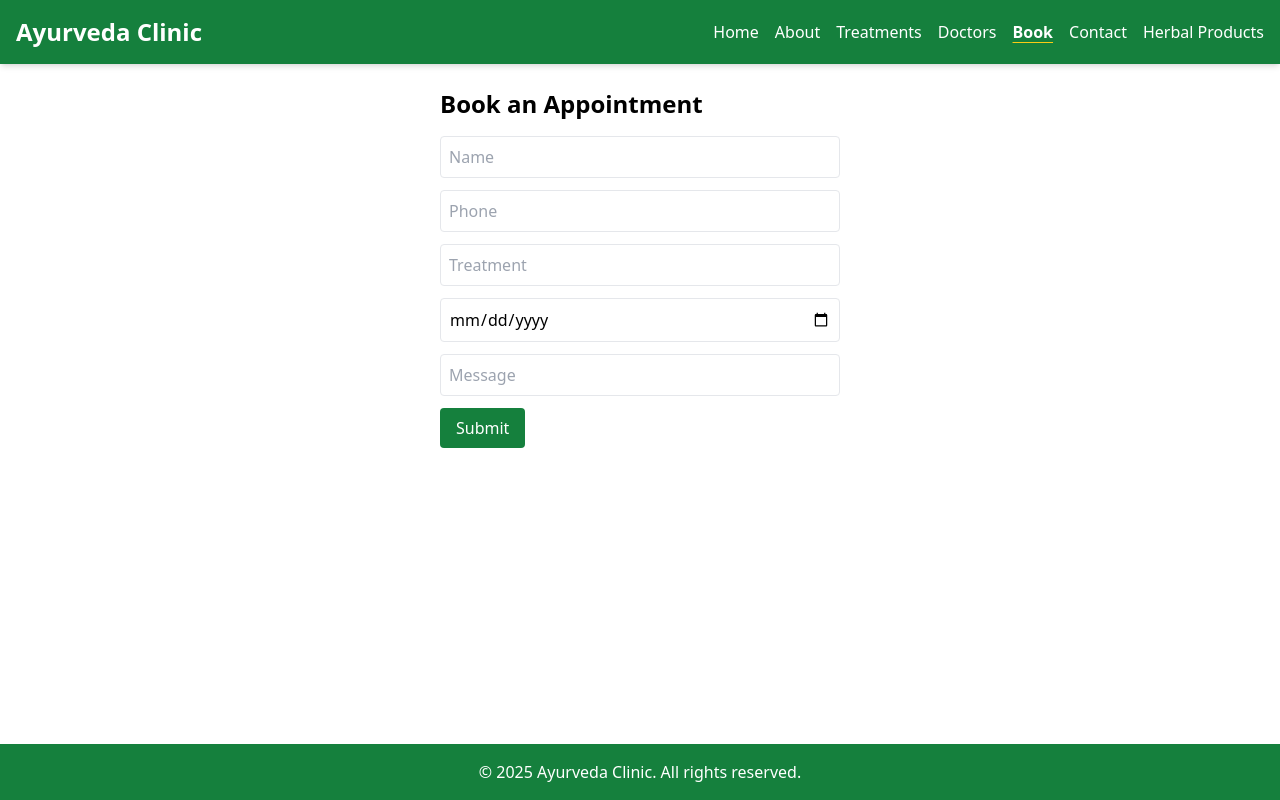
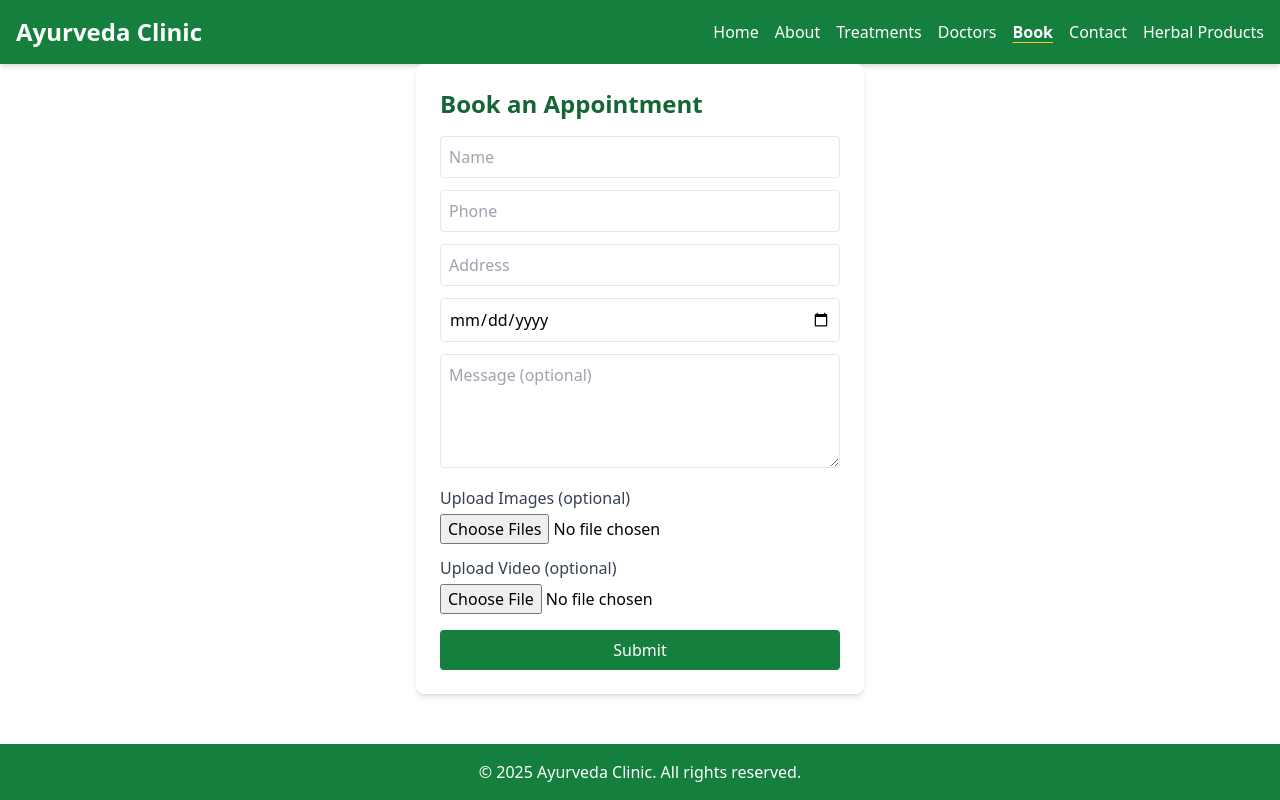
Before and after one commit to Tushar-1745/ayurveda-clinic, a React (Create React App) app: page /book in a window 1280 px wide. Built offline with nearby package versions, Linux system fonts and the light colour scheme.

Commit message:
updated book appointment page

```diff
--- a/src/pages/BookAppointment.js
+++ b/src/pages/BookAppointment.js
@@ -1,27 +1,110 @@
 import React, { useState } from 'react';
 
 export default function BookAppointment() {
-  const [formData, setFormData] = useState({ name: '', phone: '', treatment: '', date: '', message: '' });
-  const handleChange = e => setFormData({ ...formData, [e.target.name]: e.target.value });
+  const [formData, setFormData] = useState({
+    name: '',
+    phone: '',
+    date: '',
+    address: '',
+    message: '',
+    images: [],
+    video: null
+  });
+
+  const handleChange = e => {
+    const { name, value } = e.target;
+    setFormData(prev => ({ ...prev, [name]: value }));
+  };
+
+  const handleImageChange = e => {
+    setFormData(prev => ({ ...prev, images: Array.from(e.target.files) }));
+  };
+
+  const handleVideoChange = e => {
+    setFormData(prev => ({ ...prev, video: e.target.files[0] }));
+  };
+
   const handleSubmit = e => {
     e.preventDefault();
+    console.log('Form Data:', formData);
     alert("Appointment request submitted!");
+    // You may add logic to send formData to a server using FormData API
   };
+
   return (
-    <form onSubmit={handleSubmit} className="p-6 max-w-md mx-auto">
-      <h2 className="text-2xl font-bold mb-4">Book an Appointment</h2>
-      {['name', 'phone', 'treatment', 'date', 'message'].map(field => (
+    <form onSubmit={handleSubmit} className="p-6 max-w-md mx-auto bg-white shadow-md rounded-lg">
+      <h2 className="text-2xl font-bold mb-4 text-green-800">Book an Appointment</h2>
+
+      <input
+        name="name"
+        type="text"
+        placeholder="Name"
+        className="w-full mb-3 p-2 border rounded"
+        onChange={handleChange}
+        required
+      />
+
+      <input
+        name="phone"
+        type="tel"
+        placeholder="Phone"
+        className="w-full mb-3 p-2 border rounded"
+        onChange={handleChange}
+        required
+      />
+
+      <input
+        name="address"
+        type="text"
+        placeholder="Address"
+        className="w-full mb-3 p-2 border rounded"
+        onChange={handleChange}
+        required
+      />
+
+      <input
+        name="date"
+        type="date"
+        className="w-full mb-3 p-2 border rounded"
+        onChange={handleChange}
+        required
+      />
+
+      <textarea
+        name="message"
+        placeholder="Message (optional)"
+        rows="4"
+        className="w-full mb-3 p-2 border rounded"
+        onChange={handleChange}
+      ></textarea>
+
+      <div className="mb-3">
+        <label className="block mb-1 font-medium text-gray-700">Upload Images (optional)</label>
         <input
-          key={field}
-          name={field}
-          type={field === 'date' ? 'date' : 'text'}
-          placeholder={field.charAt(0).toUpperCase() + field.slice(1)}
-          className="w-full mb-3 p-2 border rounded"
-          onChange={handleChange}
-          required={field !== 'message'}
+          type="file"
+          multiple
+          accept="image/*"
+          onChange={handleImageChange}
+          className="w-full"
         />
-      ))}
-      <button type="submit" className="bg-green-700 text-white py-2 px-4 rounded">Submit</button>
+      </div>
+
+      <div className="mb-4">
+        <label className="block mb-1 font-medium text-gray-700">Upload Video (optional)</label>
+        <input
+          type="file"
+          accept="video/*"
+          onChange={handleVideoChange}
+          className="w-full"
+        />
+      </div>
+
+      <button
+        type="submit"
+        className="w-full bg-green-700 hover:bg-green-800 text-white py-2 px-4 rounded transition"
+      >
+        Submit
+      </button>
     </form>
   );
 }
```
